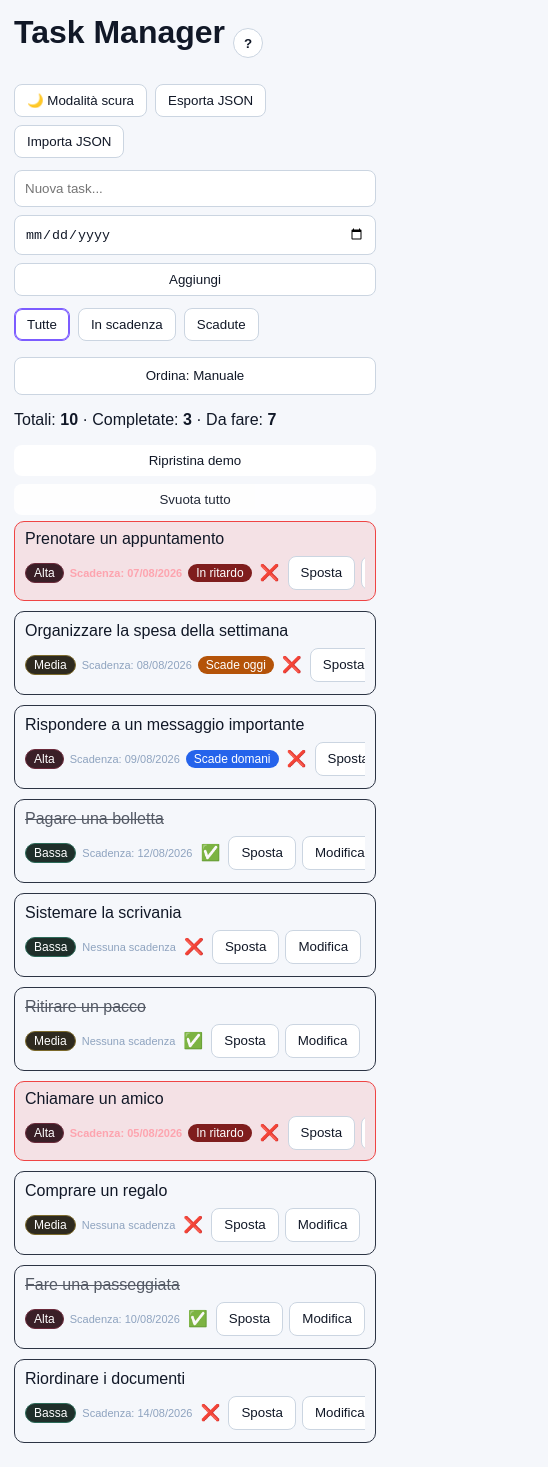
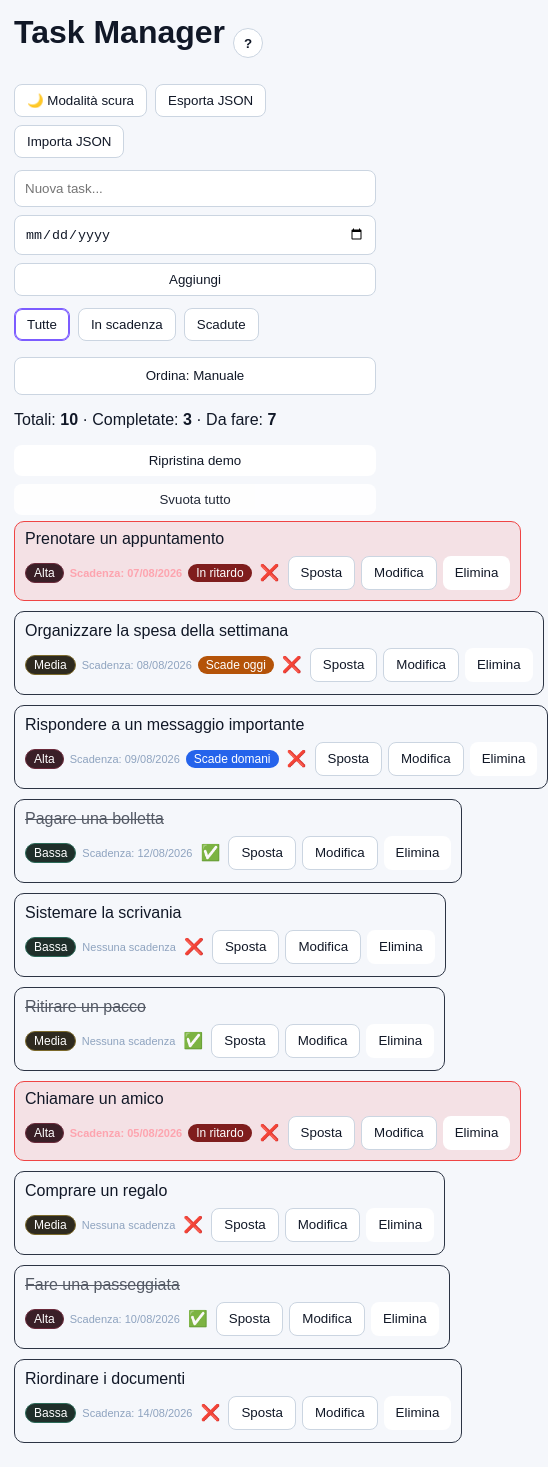
Before and after one commit to iqtron/task-manager, a React (Vite) app: page / in a window 390 px wide. Shown: the whole page, 548 px wide, since content can reach past the window. Built offline with nearby package versions, Linux system fonts and the light colour scheme.

Commit message:
Restore page-level horizontal scroll on mobile

```diff
--- a/src/App.css
+++ b/src/App.css
@@ -489,8 +489,8 @@ button.danger:hover {
     list-style: none;
     padding-left: 0;
     margin: 0;
-    width: 100%;
-    min-width: 0;
+    width: max-content;
+    min-width: 100%;
   }
 
   .task-item {
@@ -503,9 +503,8 @@ button.danger:hover {
     padding: 10px;
     border: 1px solid #2c3444;
     border-radius: 10px;
-    min-width: 0;
-    width: 100%;
-    box-sizing: border-box;
+    min-width: max-content;
+    width: max-content;
   }
 
   .task-text {
@@ -516,13 +515,10 @@ button.danger:hover {
 
   .task-controls-row {
     grid-row: 2;
-    overflow-x: auto;
-    overflow-y: hidden;
+    overflow: visible;
     white-space: nowrap;
-    width: 100%;
-    max-width: 100%;
+    width: max-content;
     padding-bottom: 2px;
-    -webkit-overflow-scrolling: touch;
   }
 
   .drag-hint {
```
